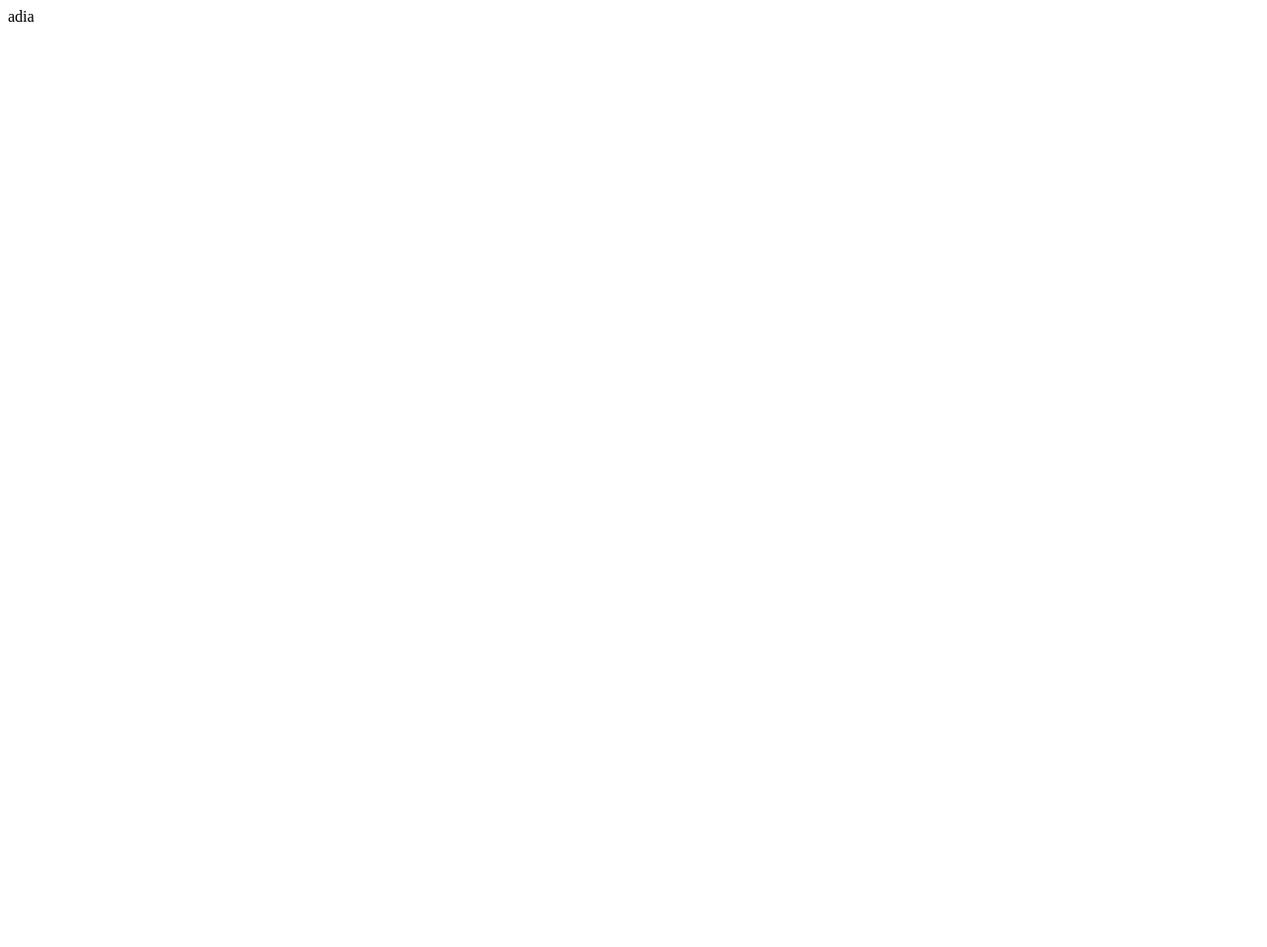
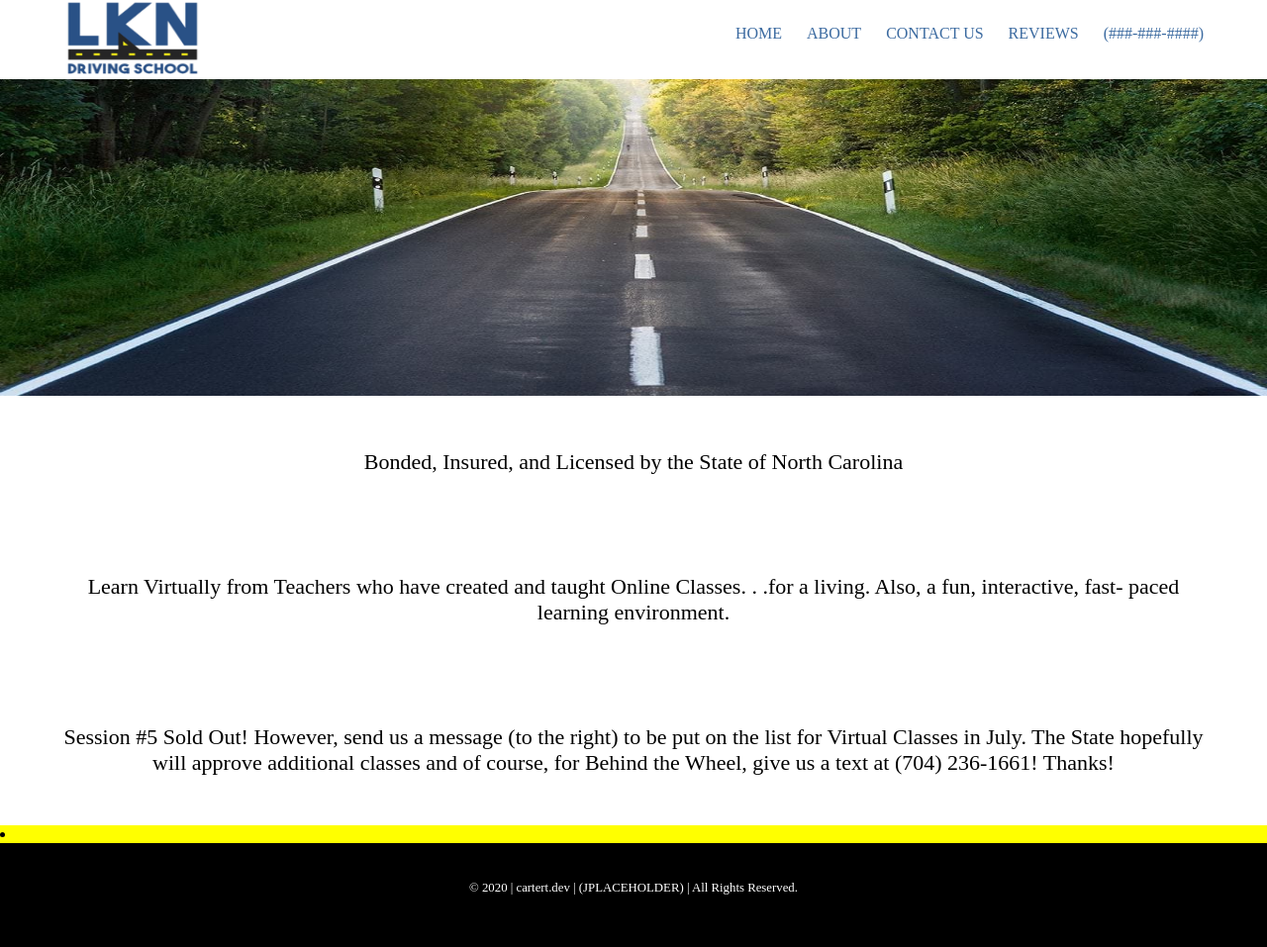
Before and after one commit to jchironna/ctjc, a plain HTML site: page services.html in a window 1280 px wide. Shown: the whole page at 99% size. Before the commit the page ends 800 px from the top, so only its background shows below. Drawn offline with Linux system fonts and the light colour scheme.

Commit message:
updated servies

```diff
--- a/services.html
+++ b/services.html
@@ -1 +1,63 @@
-adia
+<!DOCTYPE html>
+<html>
+
+<head>
+  <title>Driving School |</title>
+  <meta charset="utf-8"/>
+  <meta name="description" content="Mr. Carrolls driving school."/>
+  <meta name="keywords" content="driving">
+  <meta name="viewport" content="width-device-width, initial-scale=1, user-scalable=no"/>
+  <meta http-equiv="X-UA-Comptatible" content="ie=edge">
+  <meta name="HandheldFriendly" content="True"/>
+  <link rel="stylesheet" href="assets/main.css"/>
+</head>
+<!-- Fonts -->
+<!-- Google Analytics inserted here: -->
+<body>
+  <div class="header">
+    <div class="inner_header">
+      <div class="logo_container">
+        <!--<h1><span>Lake Norman</span> Driving School</h1>-->
+
+        <img class="heading" src="pics/lkndrive.png">
+      </div>
+      <ul class="navigation">
+        <li><a href="/">HOME</a></li>
+        <li><a href="/">ABOUT</a></li>
+        <li><a href="/">CONTACT US</a></li>
+        <li><a href="/">REVIEWS</a></li>
+        <li><a href="/">(###-###-####)</a></li>
+      </ul>
+    </div>
+  </div>
+  <div>
+    <img src="pics/background.jpg">
+  </div>
+<!-- First body section -->
+<div class="container">
+  <div class="subtext">
+    <p class="softext">
+    Bonded, Insured, and Licensed by the State of North Carolina</p>
+    <p class="softext">
+    Learn Virtually from Teachers who have created and taught Online Classes.  . .for a living.
+Also, a fun, interactive, fast- paced learning environment.
+    <p class="softext">
+     Session #5 Sold Out!  However, send us a message (to the right) to be put on the list for Virtual Classes in July.  The State hopefully
+
+will approve additional classes and of course, for Behind the Wheel, give
+
+us a text at (704) 236-1661!  Thanks!
+  </div>
+</div>
+
+  <div id="division">
+    <li>    </li>
+  </div>
+  <div id="footer">
+    <ul class="copyright">
+      <li>&copy 2020 | cartert.dev | (JPLACEHOLDER) | All Rights Reserved.</li>
+  </div>
+
+</body>
+
+</html>
```
